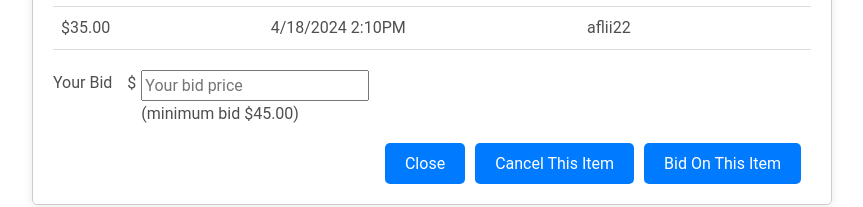
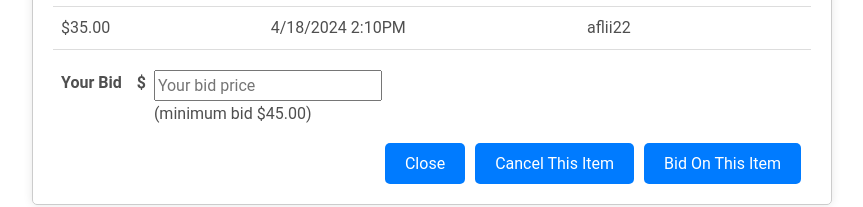
Before and after one commit to leileili1010/Buzzbid, a React (Create React App) app in the folder Phase_3/buzzbid-react/: page /itemforsale in a window 1280 px wide. Shown: the part 582-789 px from the top of the page, without its empty margins (208-1071 px from the left). Built offline with nearby package versions, Linux system fonts and the light colour scheme.

Commit message:
started working on view rating

```diff
--- a/Phase_3/buzzbid-react/src/App.js
+++ b/Phase_3/buzzbid-react/src/App.js
@@ -6,6 +6,7 @@ import Dashboard from "./components/dashboard";
 import ListItem from "./components/listItem";
 import SearchItem from "./components/SearchItem/SearchItem";
 import ItemForSale from "./components/ItemForSale/ItemForSale";
+import ItemRating from "./components/ItemRating/ItemRating";
 
 function App() {
   return (
@@ -17,7 +18,8 @@ function App() {
             <Route path="/dashboard" element={<Dashboard/>}/>
             <Route path="/listItem" element={<ListItem/>}/>
             <Route path="/searchitem" element={<SearchItem/>}/>
-            <Route path="/itemForSale" element={<ItemForSale />} />
+            <Route path="/itemforsale" element={<ItemForSale />} />
+            <Route path="/itemrating" element={<ItemRating />}/>
           </Routes>
         </Router>
       </div>
--- a/Phase_3/buzzbid-react/src/components/ItemForSale/ItemForSale.css
+++ b/Phase_3/buzzbid-react/src/components/ItemForSale/ItemForSale.css
@@ -67,15 +67,19 @@
 .user-bid-price {
     display: flex;
     flex-direction: column;
+    margin-left: 8px;
 }
 
 .dollar-sign {
     margin-left: 10px;
+    font-weight: bold;
 }
 
-.user-bid p {
+.user-bid p:first-child {
     display: inline;
     margin-right: 5px;
+    font-weight: bold;
+    padding-left: 8px;
 }
 
 .item-for-sale-details button {
--- /dev/null
+++ b/Phase_3/buzzbid-react/src/components/ItemRating/ItemRating.jsx
@@ -0,0 +1,11 @@
+
+
+const ItemRating = () => {
+    return (
+        <div>
+            <h1>Item Rating</h1>
+        </div>
+    )
+}
+
+export default ItemRating;
```
Also changed, not shown: Phase_3/buzzbid-react/src/components/ItemRating/ItemRating.css (added).
